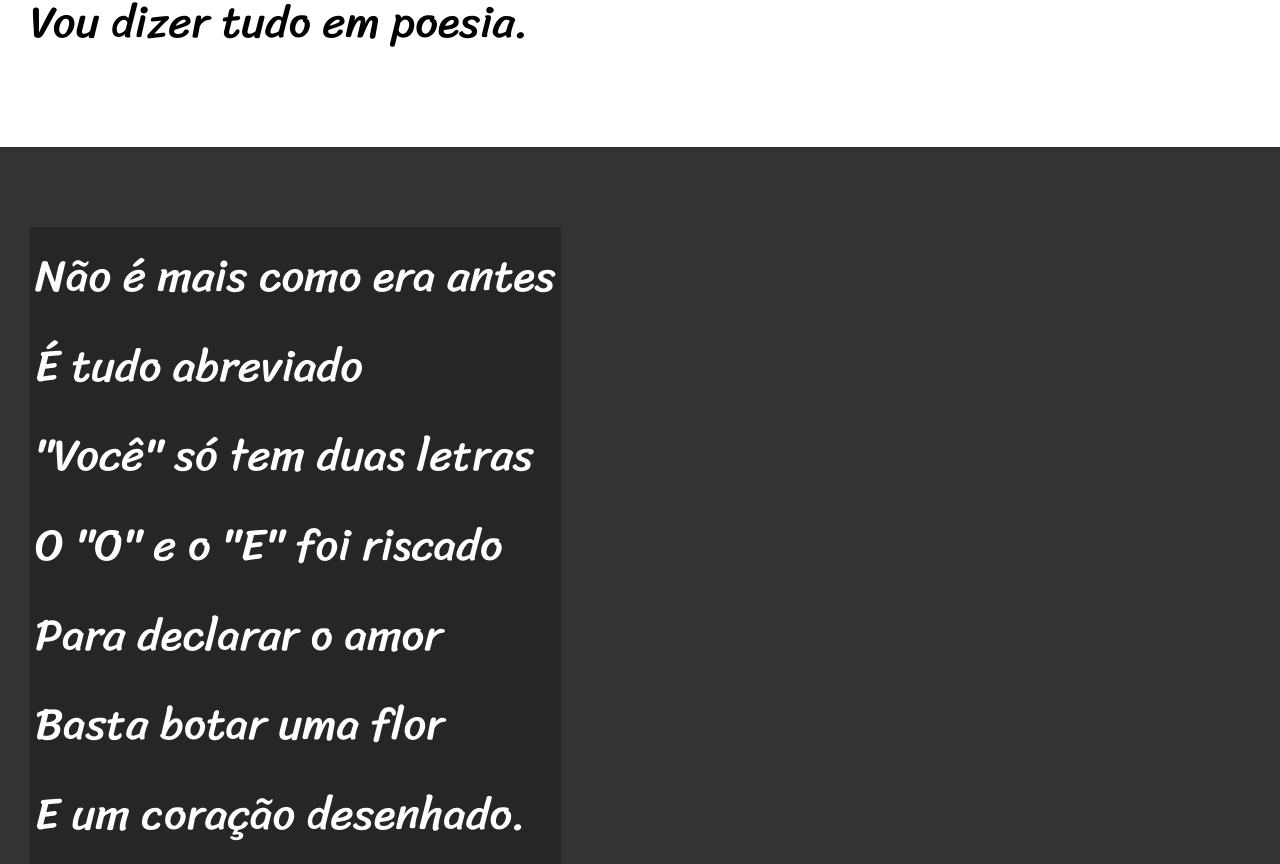
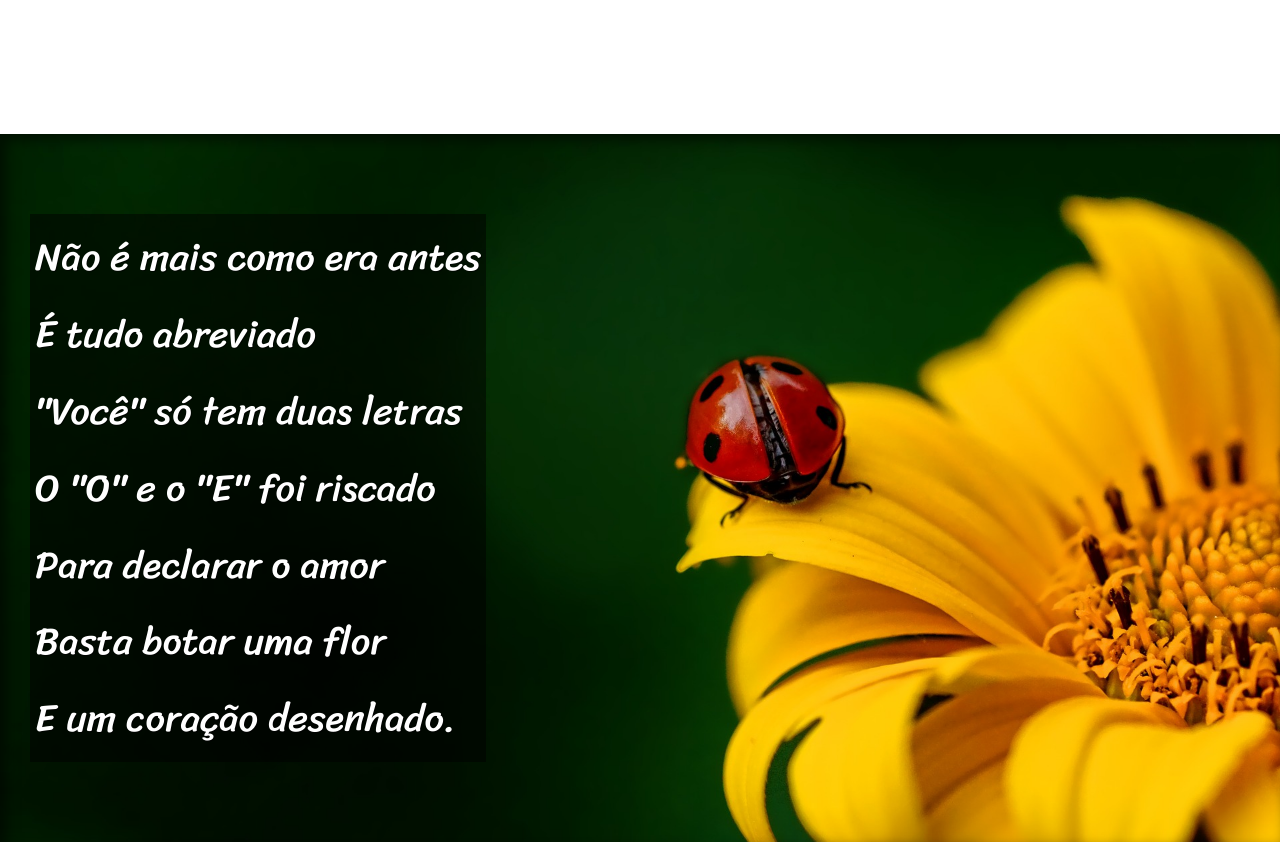
Before and after one commit to marcchelloaugusto/html-css, a plain HTML site: page desafios/des012/index.html in a window 1280 px wide. Shown: the part 872-1736 px from the top of the page. Drawn offline with Linux system fonts and the light colour scheme.

Commit message:
atualizacao final des012

```diff
--- a/desafios/des012/estilo/style.css
+++ b/desafios/des012/estilo/style.css
@@ -43,7 +43,10 @@ section{
     padding-bottom: 10vh;
     line-height: 2em;
     padding-left: 30px;
-    font-size: 3.5vw;
+    font-size: 3vw;
+}
+section >p{
+    padding-bottom: 2em;
 }
 section.normal{
     background-color: white;
@@ -51,15 +54,28 @@ section.normal{
 }
 section.imagem{
     background-color: rgba(51, 51, 51);
-    color:white
+    color:white;
+    box-shadow: inset 6px 6px 13px 0px rgba(0, 0, 0, 0.541);
+    background-size: cover;
+    background-attachment: fixed;
 }
 section.imagem >p{
-    background-color: rgba(0, 0, 0, 0.256);
+    background-color: rgba(0, 0, 0, 0.505);
     display: inline-block;
     padding:  5px;
+    text-shadow: 1px 1px 0px rgba(0, 0, 0, 0.545);
 }
 section >p{
     font-family: var(--font03);
+}
+section#img01{
+    background-image: url(../pacote-d012/imagens/background001.jpg);
+    background-position: right center;
+
+}
+section#img02{
+    background-image: url(../pacote-d012/imagens/background002.jpg);
+
 }
 footer{
     background-color: black;
--- a/desafios/des012/index.html
+++ b/desafios/des012/index.html
@@ -24,7 +24,7 @@
             </p>
         </section>
 
-        <section class="imagem">
+        <section class="imagem" id="img01">
             <p>
                 Não é mais como era antes<br>
                 É tudo abreviado<br>
@@ -57,7 +57,7 @@
             </p>
         </section>
 
-        <section class="imagem">
+        <section class="imagem" id="img02">
             <p>
                 Tenho saudade das cartas<br>
                 Escritas com a própria mão<br>
```
